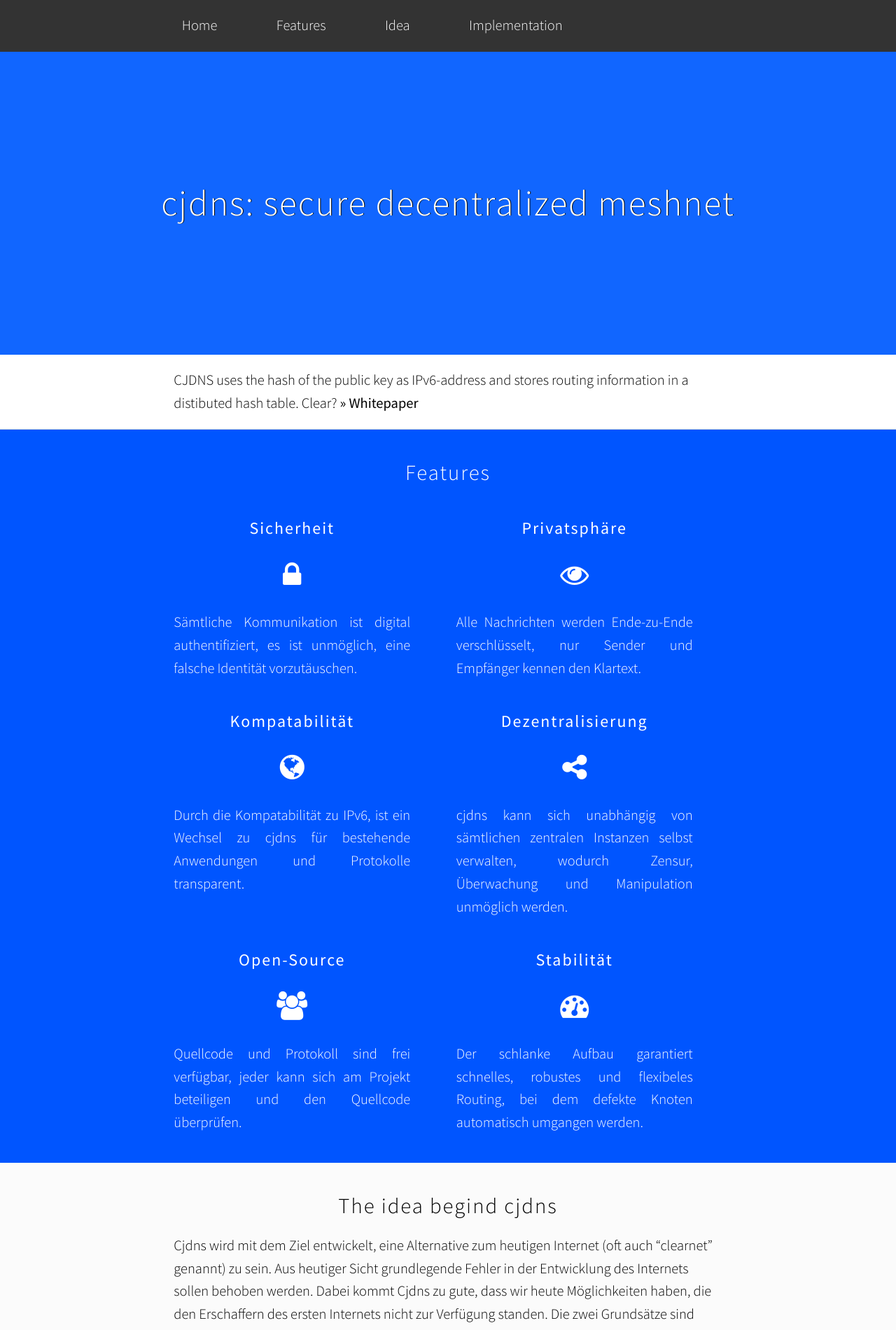
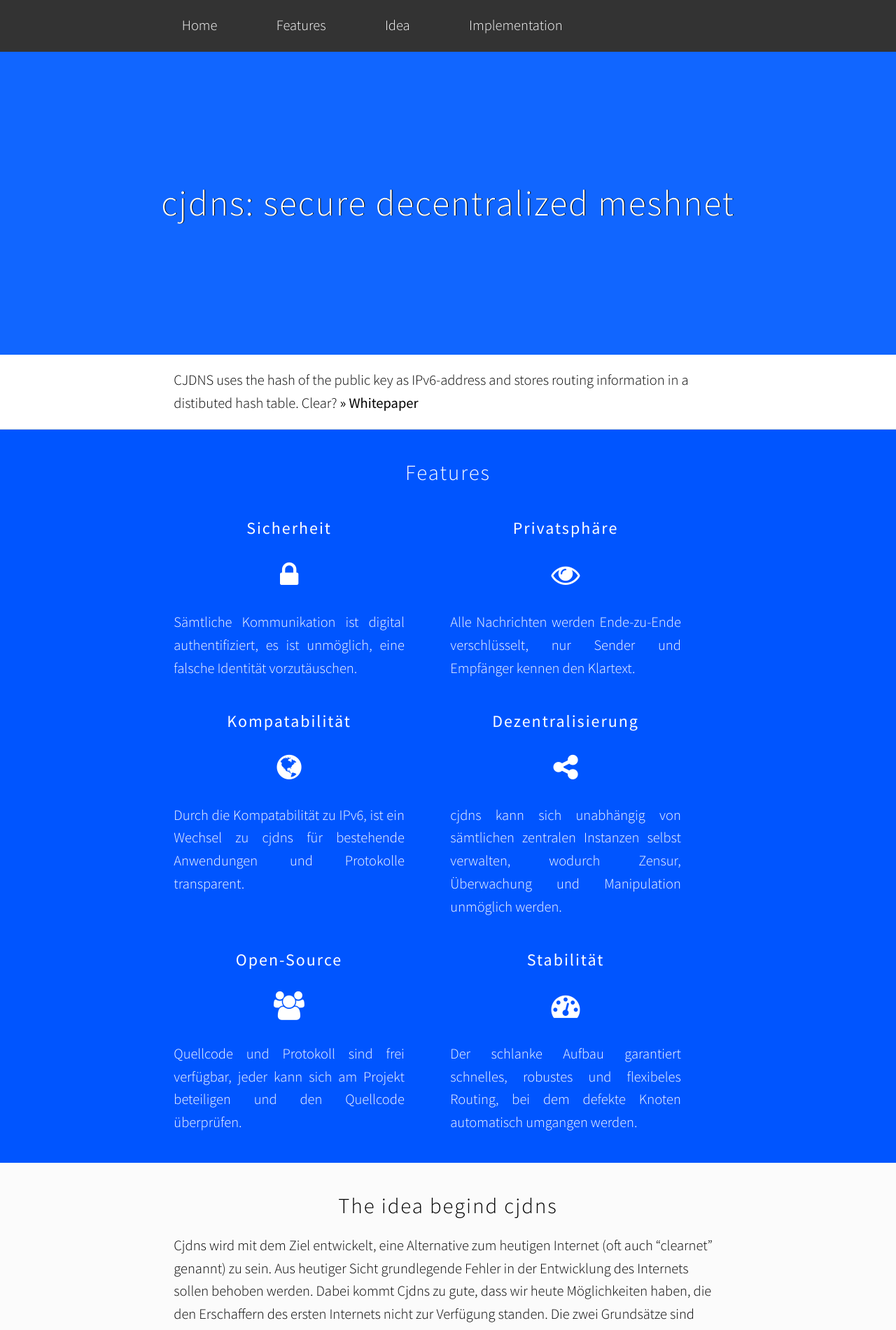
Before and after one commit to mawalu/cjdns-website, a Jekyll site: the page built from index.html, in a window 1280 px wide. Shown: the top 1901 px of the page at 70% size. Built offline with Jekyll 4.4.1, drawn with Linux system fonts in a browser that asks for light colours; nearby versions of some CDN libraries.

Commit message:
Update vendor.sass

```diff
--- a/_sass/vendor.sass
+++ b/_sass/vendor.sass
@@ -39,7 +39,6 @@
 
 .feature
   display: inline-block
-  min-width: 12em
   text-align: justify
   vertical-align: text-top
 .feature h3
@@ -50,9 +49,9 @@
   display: block
   text-align: center
 
-@media (min-width: 768px)
+@media (min-width: 640px)
   .feature
-    width: 40%
+    width: 39%
 
 @media (min-width: 1600px)
   .feature
```
